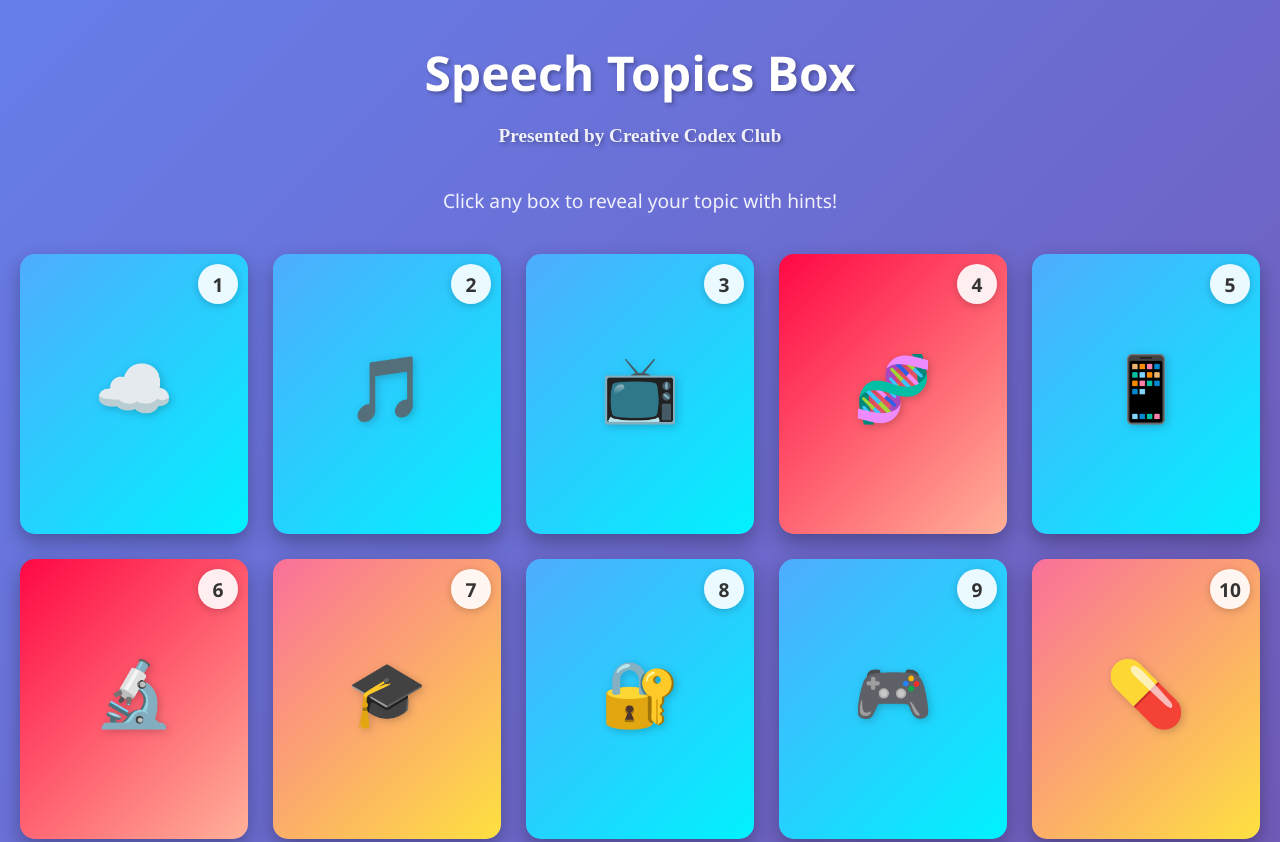
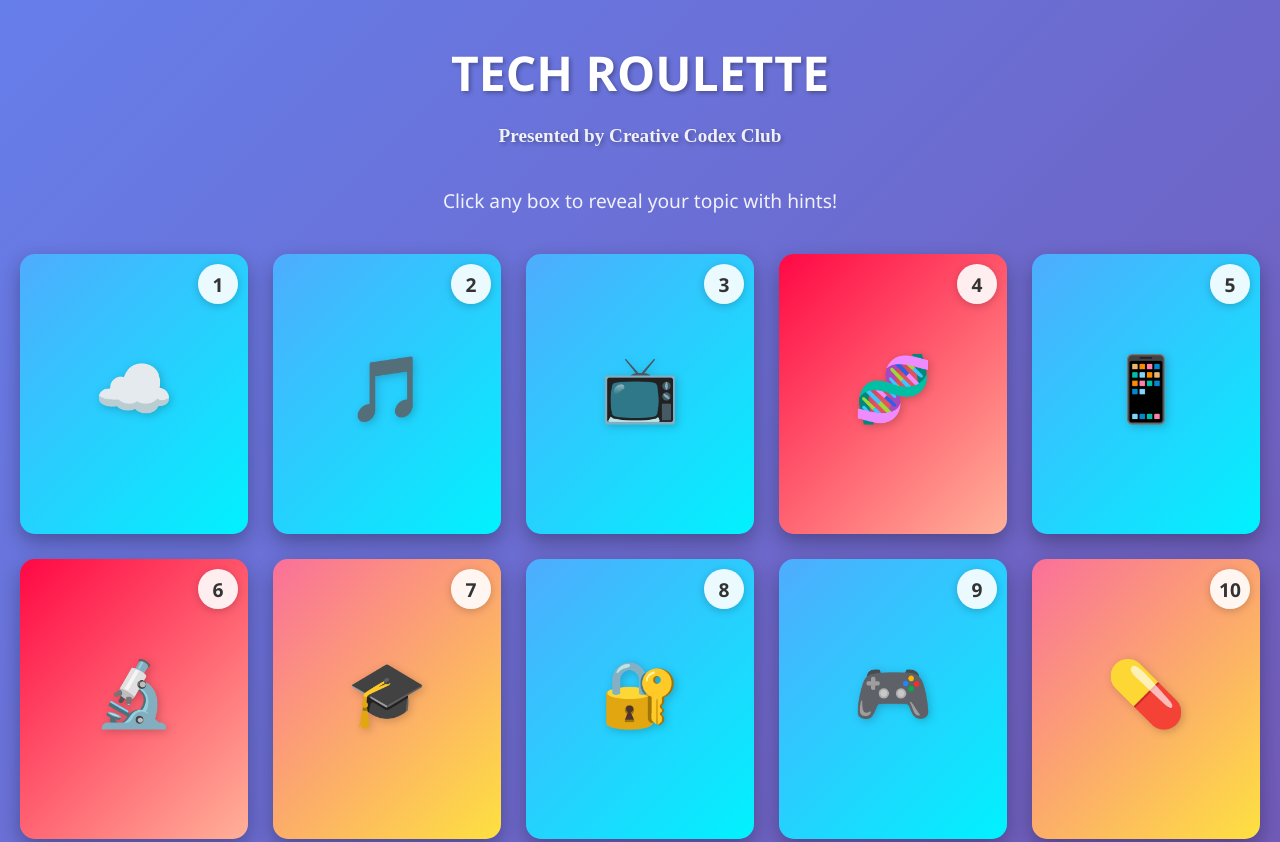
Before and after one commit to AbbuBhakarSiddik/Pic---Speak, a plain HTML site: page speech-topics.html in a window 1280 px wide. Shown: the top 842 px of the page. Drawn offline with Linux system fonts and the light colour scheme.

Commit message:
Update speech-topics.html

```diff
--- a/speech-topics.html
+++ b/speech-topics.html
@@ -277,7 +277,7 @@
 
 <body>
   <div class="container">
-    <h1>Speech Topics Box</h1>
+    <h1>TECH ROULETTE</h1>
     <p class="subtitle1">Presented by Creative Codex Club</p>
     <p class="subtitle">Click any box to reveal your topic with hints!</p>
 
```
